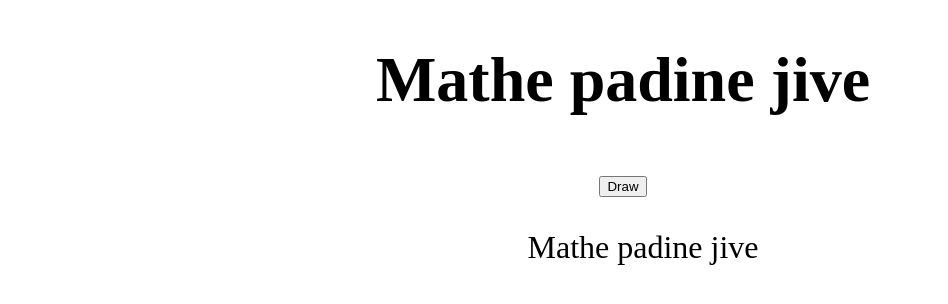
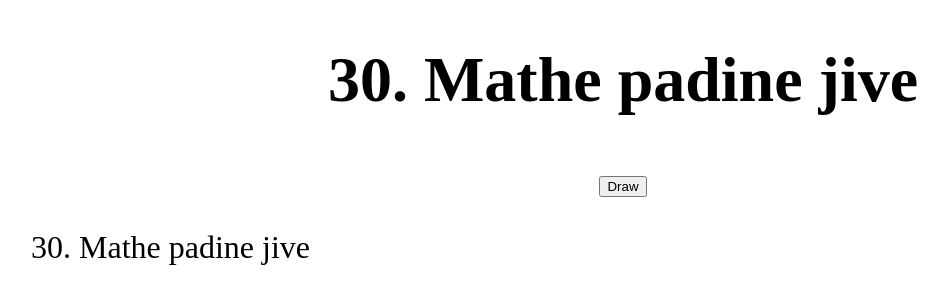
Before and after one commit to punit2502/atmiya-housie, a React (Create React App) app: page /draw in a window 1280 px wide. Both pictures are taken after a click on the button "Draw". Shown: the top 304 px of the page, without its empty margins (17-965 px from the left). Built offline with nearby package versions, Linux system fonts and the light colour scheme.

Commit message:
show number in draw

```diff
--- a/src/App.js
+++ b/src/App.js
@@ -27,7 +27,6 @@ const formatDate = (date = new Date()) => {
   const minutes = date.getMinutes().toString().padStart(2, "0");
   const ampm = hours >= 12 ? "PM" : "AM";
 
-  hours = hours ? hours % 12 : 12; // the hour '0' should be '12'
   hours = hours.toString().padStart(2, "0");
 
   return `${day}/${month}/${year} ${hours}:${minutes} ${ampm}`;
--- a/src/components/Draw/Draw.css
+++ b/src/components/Draw/Draw.css
@@ -7,6 +7,7 @@
 }
 
 .draw ul {
+  text-align: left;
   list-style-type: none;
   font-size: 2rem;
 }
--- a/src/components/Draw/Draw.js
+++ b/src/components/Draw/Draw.js
@@ -14,18 +14,33 @@ const Draw = () => {
       setNumbers([...numbers, number]);
       setLastNumber(number);
 
-      setValues([...numbers, number].map((e) => data[e]).sort());
+      setValues(
+        [...numbers, number]
+          .sort(function (a, b) {
+            return a - b;
+          })
+          .map((e) => {
+            return { num: e + 1, val: data[e] };
+          })
+      );
     }
+
     return null;
   };
 
   return (
     <div className="draw">
-      <h1>{lastNumber ? data[lastNumber] : "Atmiya Housie"}</h1>
+      <h1>
+        {lastNumber
+          ? `${lastNumber + 1}. ${data[lastNumber]}`
+          : "Atmiya Housie"}
+      </h1>
       <button onClick={() => getRandomNumbers(0, data.length)}>Draw</button>
       <ul>
-        {values.map((value) => (
-          <li key={value}>{value}</li>
+        {values.map(({ num, val }) => (
+          <li key={num}>
+            {num}. {val}
+          </li>
         ))}
       </ul>
     </div>
```
